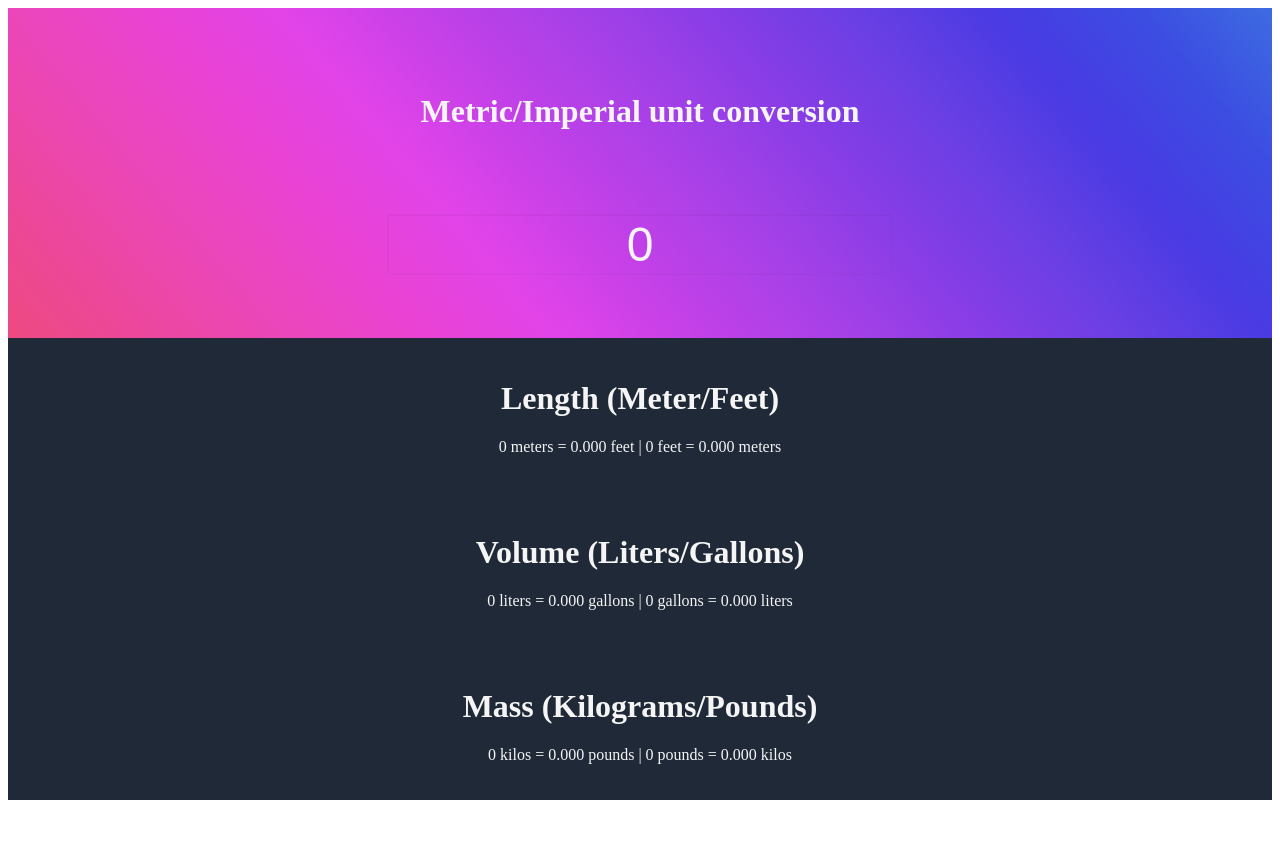
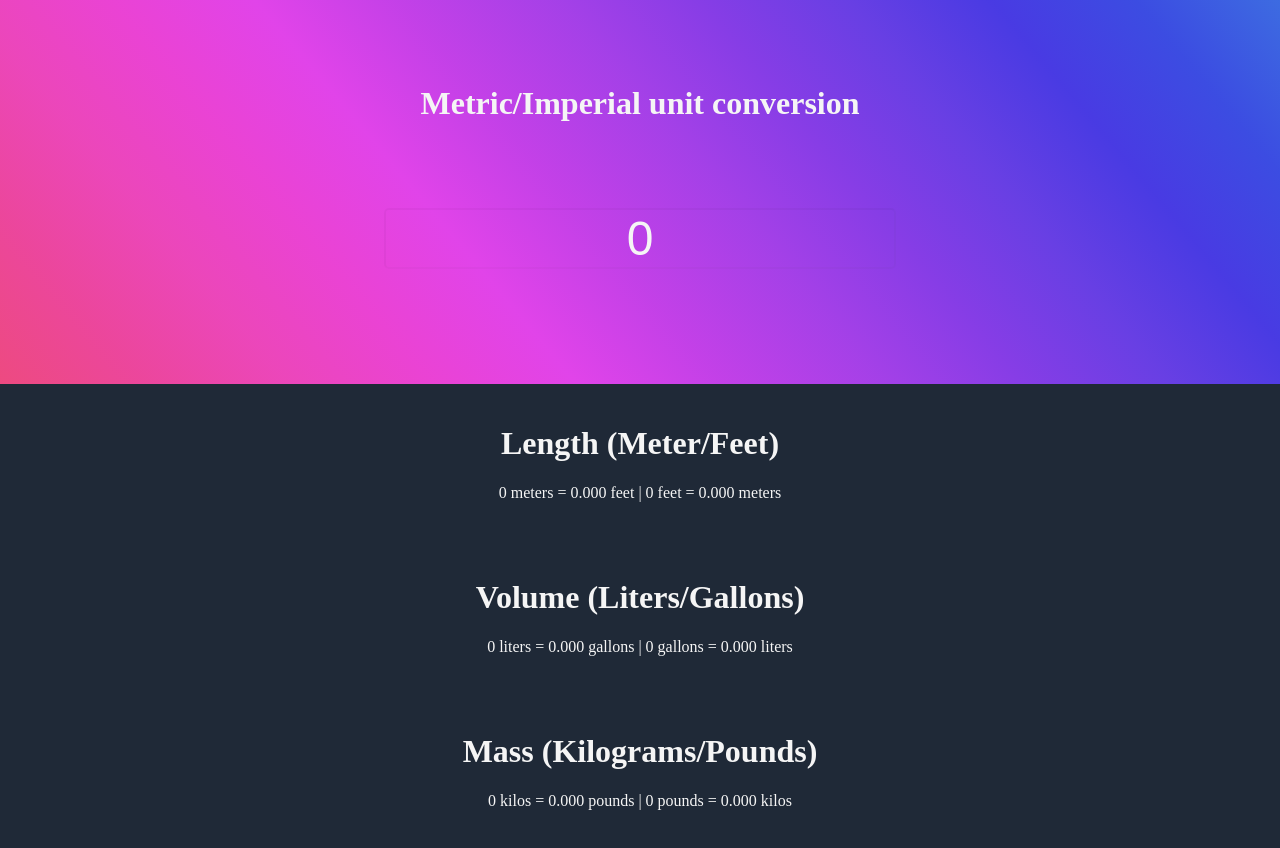
Before and after one commit to HermanChiu/scrimba-unit-converter, a plain HTML site: page converter.html in a window 1280 px wide. Before the commit the page ends 808 px from the top, so only its background shows below. Drawn offline with Linux system fonts and the light colour scheme.

Commit message:
Update index.css

```diff
--- a/css/index.css
+++ b/css/index.css
@@ -1,57 +1,4 @@
-<<<<<<< HEAD
-html,
-body {
-    margin: 0;
-    padding: 0;
-}
 
-.top {
-    background-image: linear-gradient( 50deg, hsl(340deg 82% 61%) 0%, hsl(329deg 81% 60%) 9%, hsl(318deg 81% 60%) 18%, hsl(308deg 80% 59%) 27%, hsl(297deg 79% 59%) 36%, hsl(287deg 78% 58%) 45%, hsl(276deg 78% 58%) 55%, hsl(266deg 77% 57%) 64%, hsl(255deg 75% 57%) 73%, hsl(245deg 75% 56%) 82%, hsl(234deg 74% 56%) 91%, hsl(223deg 73% 56%) 100%);
-    text-align: center;
-    display: flex;
-    flex-direction: column;
-    color: whitesmoke;
-    padding: 10% 0 0;
-}
-
-#amount {
-    background-color: rgba(0, 0, 0, 0);
-    border-color: rgba(0, 0, 0, 0.03);
-    font-size: 3rem;
-    text-align: center;
-    size: 5;
-    margin: 5% 30%;
-    width: 10% 10%;
-    border-radius: 5px;
-    color: whitesmoke;
-}
-
-input::-webkit-outer-spin-button,
-input::-webkit-inner-spin-button {
-    -webkit-appearance: none;
-    margin: 0;
-}
-
-.bottom {
-    text-align: center;
-    display: flex;
-    flex-direction: column;
-    background: #1F2937;
-    color: whitesmoke;
-}
-
-.convert {
-    margin: 0px 35% 50px;
-    background-color: rgba(0, 0, 0, 0);
-    color: whitesmoke;
-    border-color: rgba(0, 0, 0, 0.05);
-    text-align: center;
-}
-
-.converted {
-    text-align: center;
-}
-=======
 html,
 body {
     margin: 0;
@@ -119,4 +66,3 @@ input::-webkit-inner-spin-button {
     text-align: center;
     padding: 20px;
 }
->>>>>>> master
```
